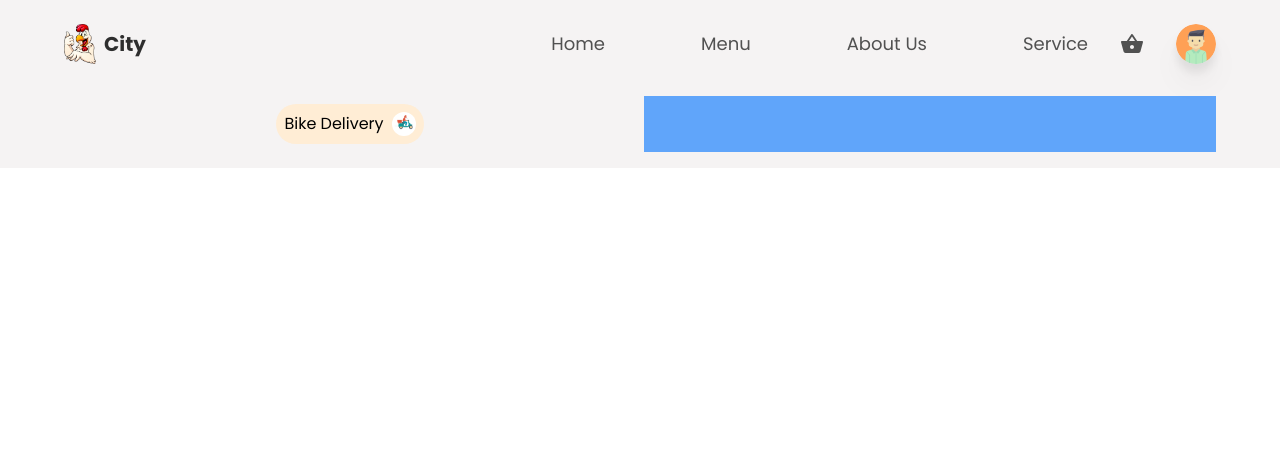
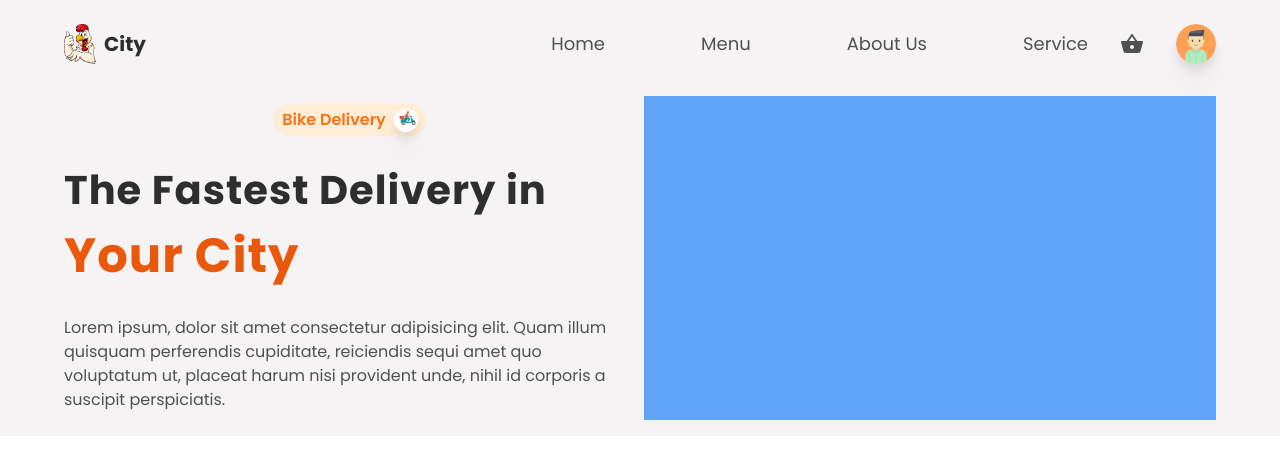
Before and after one commit to MJafar777/restaurant-app, a React (Create React App) app: page / in a window 1280 px wide. Shown: the top 458 px of the page. Built offline with nearby package versions, Linux system fonts and the light colour scheme.

Commit message:
main container

```diff
--- a/src/components/Header.jsx
+++ b/src/components/Header.jsx
@@ -108,7 +108,7 @@ const Header = () => {
                 exit={{ opacity: 0, scale: 0.6 }}
                 className="w-40 bg-gray-50 shadow-xl rounded-lg flex flex-col absolute top-12 right-0"
               >
-                {user && user.email === "vetrivel.galaxy@gmail.com" && (
+                {user && user.email === "mirzaraximovzakariyo2008@gmail.com" && (
                   <Link to={"/createItem"}>
                     <p
                       className="px-4 py-2 flex items-center gap-3 cursor-pointer hover:bg-slate-100 transition-all duration-100 ease-in-out text-textColor text-base"
--- a/src/components/MainContainer.jsx
+++ b/src/components/MainContainer.jsx
@@ -5,10 +5,12 @@ import Delivery from "../img/delivery.png";
 const MainContainer = () => {
   return (
     <div className="grid grid-cols-1 md:grid-cols-2 gap-2">
-      <div className="py-2  flex-1 flex flex-col items-start md:items-center justify-center">
-        <div className="flex items-center gap-2 justify-center bg-orange-100 p-2 rounded-full">
-          <p>Bike Delivery</p>
-          <div className="w-6 h-6 bg-white rounded-full overflow-hidden">
+      <div className="py-2  flex-1 flex flex-col items-start md:items-center justify-center gap-6">
+        <div className="flex items-center gap-2 justify-center bg-orange-100 px-2 py-1 rounded-full">
+          <p className="text-base text-orange-500 font-semibold">
+            Bike Delivery
+          </p>
+          <div className="w-6 h-6 bg-white rounded-full overflow-hidden drop-shadow-xl">
             <img
               src={Delivery}
               alt="Delivery"
@@ -16,6 +18,16 @@ const MainContainer = () => {
             />
           </div>
         </div>
+        <p className="text-[2.5rem] font-bold tracking-wide text-headingColor">
+          The Fastest Delivery in{" "}
+          <span className="text-orange-600 text-[3rem]">Your City</span>
+        </p>
+        <p className="text-base text-textColor">
+          Lorem ipsum, dolor sit amet consectetur adipisicing elit. Quam illum
+          quisquam perferendis cupiditate, reiciendis sequi amet quo voluptatum
+          ut, placeat harum nisi provident unde, nihil id corporis a suscipit
+          perspiciatis.
+        </p>
       </div>
       <div className="py-2 bg-blue-400 flex-1"></div>
     </div>
```
